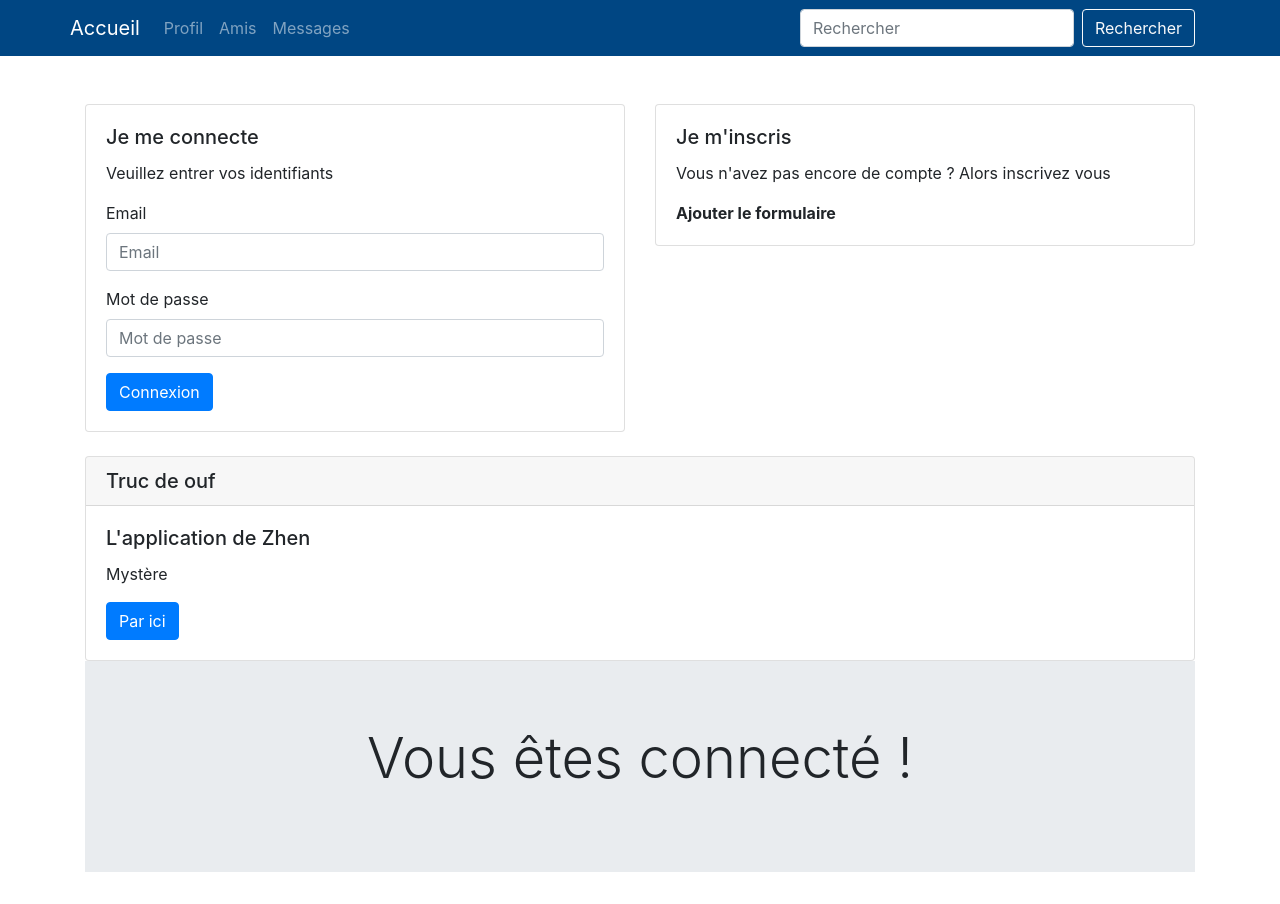
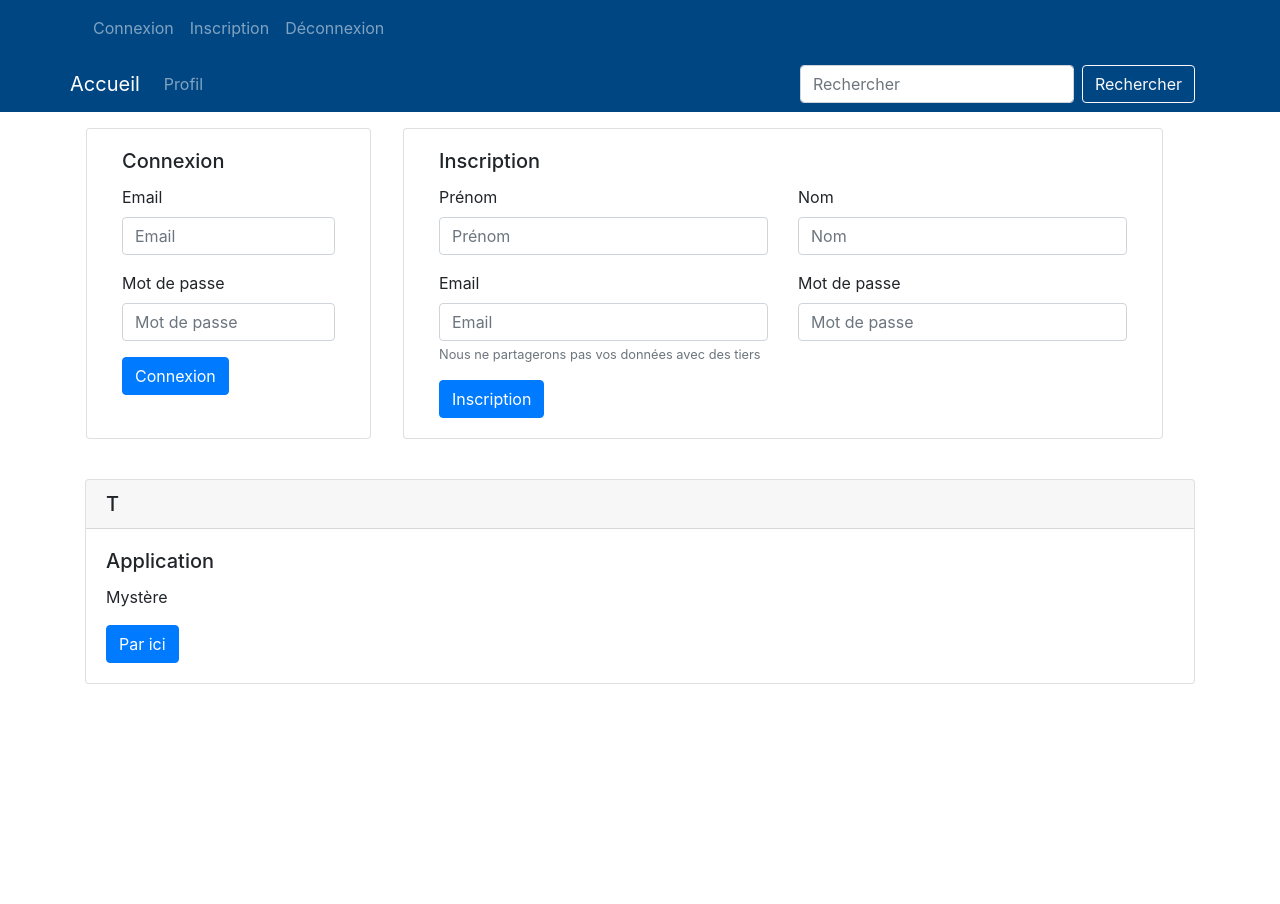
Before and after one commit to Heroszhen/projetfinal, a Symfony app: template templates/accueil/index.html.twig in a window 1280 px wide. After the commit the page ends 684 px from the top, so only its background shows below. Run offline with Twig, Linux system fonts and the light colour scheme; the template is opened without the code that fills it, so the values that code supplies are empty; some libraries are stand-ins or nearby versions.

Commit message:
Nouvelle mise en page

```diff
--- a/templates/accueil/index.html.twig
+++ b/templates/accueil/index.html.twig
@@ -4,15 +4,11 @@
 
 {% block body %}
 
-    {% if app.user is null %} {# Si l'utilisateur n'est pas connecté #}
-
+   {# {% if app.user is null %} #} {# Si l'utilisateur n'est pas connecté #}
 <div class="row">
-            <div class="col-sm-6">
-                <div class="card mt-5">
+    <div class="card m-3 col-md-3">
         <div class="card-body">
-                        <h5 class="card-title">Je me connecte</h5>
-                        <p class="card-text">Veuillez entrer vos identifiants</p>
-
+            <h5 class="card-title">Connexion</h5>
             <form>
                 <div class="form-group">
                     <label for="exampleInputEmail1">Email</label>
@@ -26,40 +22,54 @@
             </form>
         </div>
     </div>
+
+    <div class="card m-3 col-md-8">
+        <div class="card-body">
+            <h5 class="card-title">Inscription</h5>
+            <form>
+                <div class="row">
+                    <div class="form-group col-6">
+                        <label for="prenom">Prénom</label>
+                        <input type="text" class="form-control" id="prenom" placeholder="Prénom">
+                    </div>
+                    <div class="form-group col-6">
+                        <label for="nom">Nom</label>
+                        <input type="text" class="form-control" id="nom" placeholder="Nom">
+                    </div>
                 </div>
 
-            <div class="col-sm-6">
-                <div class="card mt-5">
-                    <div class="card-body">
-                        <h5 class="card-title">Je m'inscris</h5>
-                        <p class="card-text">Vous n'avez pas encore de compte ? Alors inscrivez vous</p>
+                <div class="row">
+                    <div class="form-group col-6">
+                        <label for="exampleInputEmail1">Email</label>
+                        <input type="email" class="form-control" id="exampleInputEmail1" aria-describedby="emailHelp" placeholder="Email">
+                        <small id="emailHelp" class="form-text text-muted">Nous ne partagerons pas vos données avec des tiers</small>
+                    </div>
+                    <div class="form-group col-6">
+                        <label for="exampleInputPassword1">Mot de passe</label>
+                        <input type="password" class="form-control" id="exampleInputPassword1" placeholder="Mot de passe">
+                    </div>
+                </div>
 
-                        <strong>Ajouter le formulaire</strong>
-                    </div>
+                <button type="submit" class="btn btn-primary">Inscription</button>
+            </form>
         </div>
     </div>
 </div>
 
+        {# {% else %} #}
+
+
         <div class="mt-4">
             <div class="card">
-                <h5 class="card-header">Truc de ouf</h5>
+                <h5 class="card-header">T</h5>
                 <div class="card-body">
-                    <h5 class="card-title">L'application de Zhen</h5>
+                    <h5 class="card-title">Application</h5>
                     <p class="card-text">Mystère</p>
                     <a href="#" class="btn btn-primary">Par ici</a>
                 </div>
             </div>
         </div>
 
-       {# {% else %} #}
-
-        <div class="jumbotron jumbotron-fluid">
-            <div class="container">
-                <h1 class="display-4 text-center">Vous êtes connecté !</h1>
-                <p class="lead"></p>
-            </div>
-        </div>
-
-    {% endif %}
+   {# {% endif %} #}
 
 {% endblock %}
--- a/templates/base.html.twig
+++ b/templates/base.html.twig
@@ -5,38 +5,38 @@
         <title>{% block title %}Projet Final{% endblock %}</title>
         {% block stylesheets %}
             <link rel="stylesheet" href="{{ asset('lib/bootstrap/bootstrap.min.css') }}">
-            <link rel="stylesheet" href="/public/style.css">
+            <link rel="stylesheet" href="/public/css/style.css">
         {% endblock %}
     </head>
     <body>
 
-    <nav class="navbar navbar-expand-md navbar-dark bg-info" id="navbar">
+    <nav class="navbar navbar-expand-md navbar-dark bg-primary">
+        <div class="container">
+            <ul class="navbar-nav">
+                {# {% if app.user is null %} #} {# Si l'utilisateur n'est pas connecté #}
+                <li class="nav-item"><a class="nav-link" href="">Connexion</a></li>
+                <li class="nav-item"><a class="nav-link" href="">Inscription</a></li>
+                {#{% else %} #}
+                <li class="nav-item"><a class="nav-link" href="">Déconnexion</a></li>
+                {# {% endif %} #}
+            </ul>
+
+        </div>
+    </nav>
+
+    <nav class="navbar navbar-expand-md navbar-dark bg-warning" id="navbar">
         <div class="container navbar-nav">
             <a class="navbar-brand" href="#">
                 Accueil
             </a>
             <div class="navbar-collapse">
                 <ul class="navbar-nav">
-                   {# {% if app.user is not null %} #}
+                   {# {% if app.user is not null %} #} {# Si l'utilisateur est connecté #}
                     <li class="nav-item">
                         <a class="nav-link" href="">
                             Profil
                         </a>
-                    </li>
-                    <li class="nav-item">
-                        <a class="nav-link" href="">
-                            Amis
-                        </a>
-                    </li>
-                    <li class="nav-item">
-                        <a class="nav-link" href="">
-                            Messages
-                        </a>
-                    </li>
-
-
                 </ul>
-
 
             </div>
 
```
Also changed, not shown: public/css/style.css (renamed from public/style.css). Lines whose indentation alone changed are shown as unchanged.
